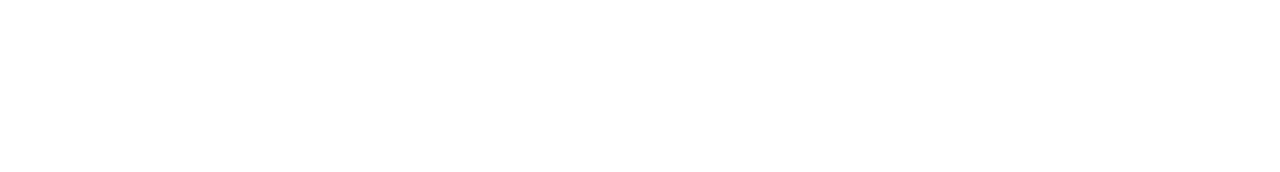
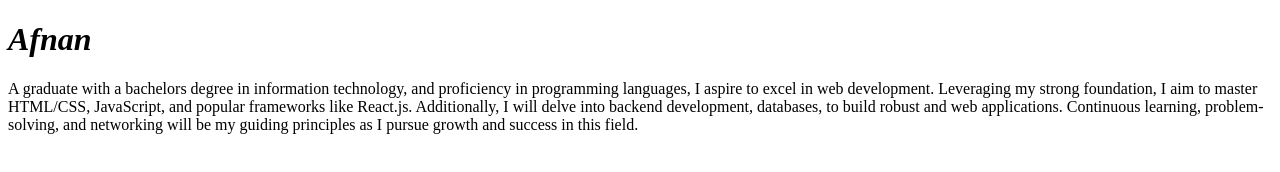
Before and after one commit to afnanaltowairqi/HW, a plain HTML site: page index.html in a window 1280 px wide. Drawn offline with Linux system fonts and the light colour scheme.

Commit message:
add para

```diff
--- a/index.html
+++ b/index.html
@@ -6,6 +6,7 @@
     <title>HW</title>
 </head>
 <body>
-
+    <h1><em> Afnan </em>  </h1>
+    <p> A graduate with a bachelors degree in information technology, and proficiency in programming languages, I aspire to excel in web development. Leveraging my strong foundation, I aim to master HTML/CSS, JavaScript, and popular frameworks like React.js. Additionally, I will delve into backend development, databases, to build robust and web applications. Continuous learning, problem-solving, and networking will be my guiding principles as I pursue growth and success in this field. </p>
 </body>
 </html>
```
